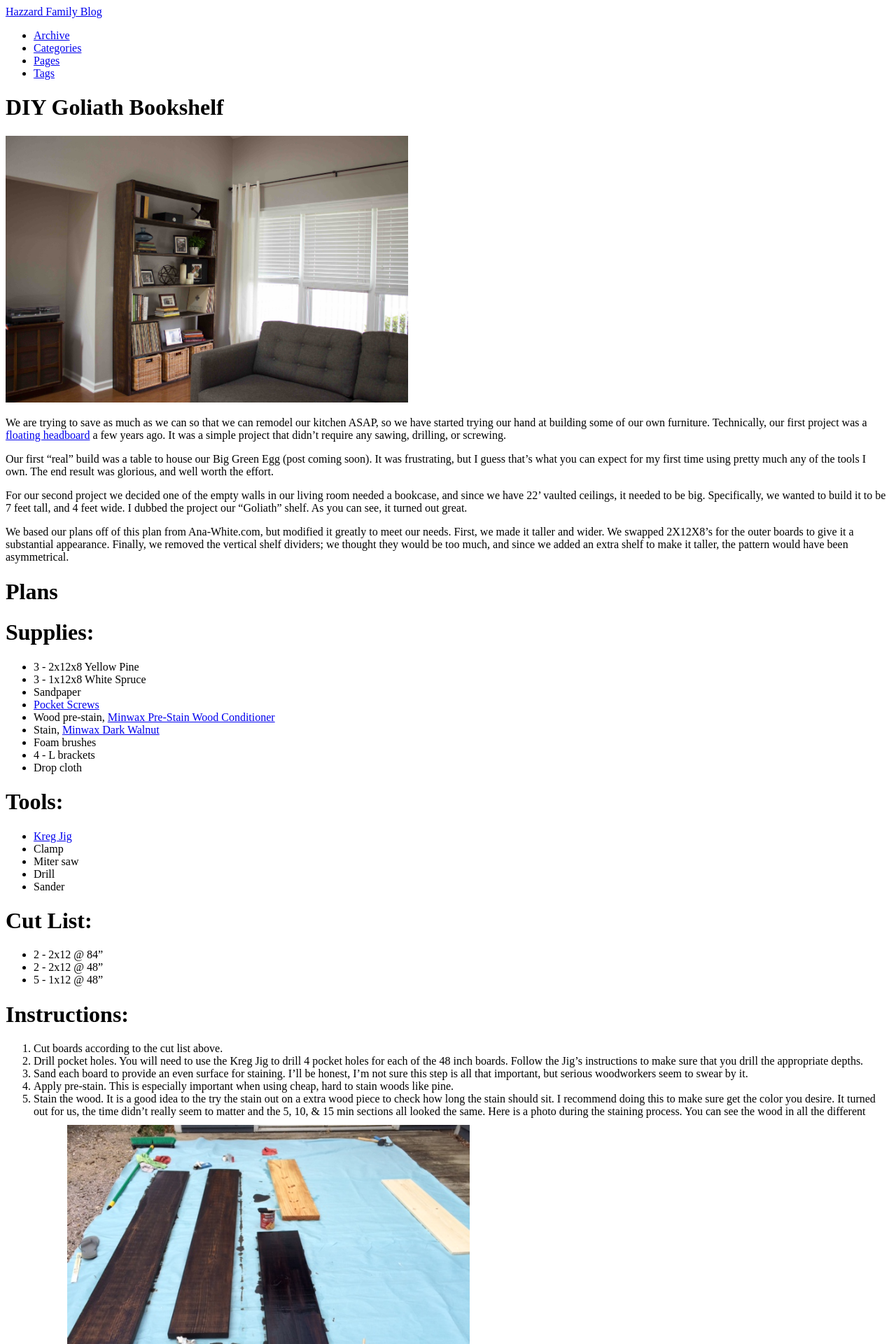
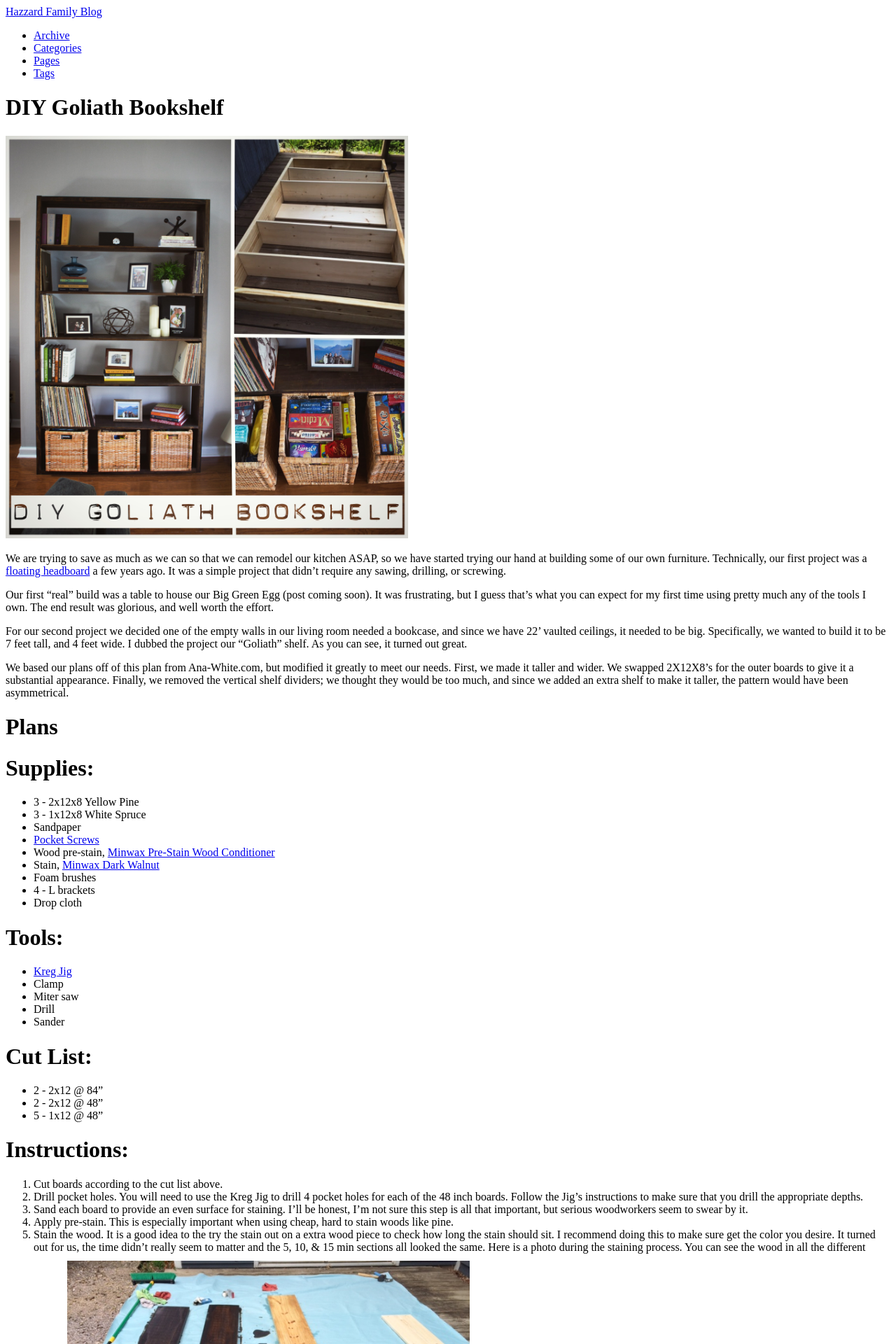
Before and after one commit to bhazzard/bhazzard.github.com, a Jekyll site: the page built from _posts/2015-08-16-diy-goliath-bookshelf.md, in a window 1280 px wide. Shown: the top 1920 px of the page at 70% size. Built offline with Jekyll 4.4.1, drawn with Linux system fonts in a browser that asks for light colours; comment, search, counter and statistics services are not loaded.

Commit message:
Change first picture in bookshelf post

```diff
--- a/_posts/2015-08-16-diy-goliath-bookshelf.md
+++ b/_posts/2015-08-16-diy-goliath-bookshelf.md
@@ -5,7 +5,7 @@ category : food
 tags : [diy, home, decor]
 cover-photo: /assets/images/bookshelf/DIY-Goliath-Bookshelf.jpeg
 ---
-<img alt="Finished Bookshelf" src="/assets/images/bookshelf/finished_bookshelf2.jpeg" style="width: 575px;" />
+<img alt="DIY Goliath Bookshelf" src="/assets/images/bookshelf/DIY-Goliath-Bookshelf.jpeg" style="width: 575px;" />
 
 We are trying to save as much as we can so that we can remodel our kitchen ASAP, so we have started trying our hand at building some of our own furniture. Technically, our first project was a <a target="blank" href="/home/2012/09/02/how-to-build-a-floating-headboard/">floating headboard</a> a few years ago. It was a simple project that didn't require any sawing, drilling, or screwing.
 
```
